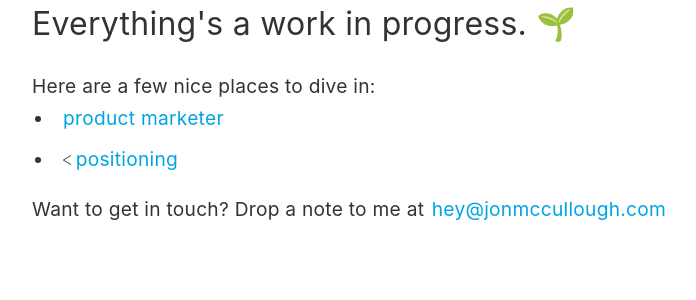
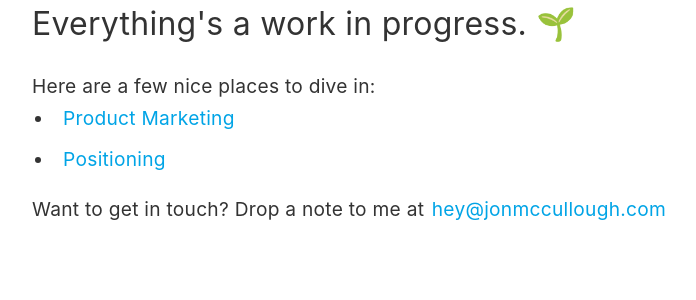
Before and after one commit to jonmccull/digital-garden, a Jekyll site: the page built from _pages/index-page.md, in a window 1280 px wide. Shown: the part 350-650 px from the top of the page, without its empty margins (288-984 px from the left). Built offline with Jekyll 4.4.1, drawn with Linux system fonts in a browser that asks for light colours.

Commit message:
Fix typos on index page, garden page list

```diff
--- a/_pages/index-page.md
+++ b/_pages/index-page.md
@@ -13,8 +13,8 @@ excerpt: Jon McCullough is a Canadian product marketer based in Norway. Welcome
   <p class="hero-title" style="padding-top: 20px;">Everything's a work in progress. 🌱</p>
 
   Here are a few nice places to dive in:
-  <li><a class="internal-link" href="/product-marketing/">product marketer</a></li>
-  <li><<a class="internal-link" href="/positioning">positioning</a></li>
+  <li><a class="internal-link" href="/product-marketing/">Product Marketing</a></li>
+  <li><a class="internal-link" href="/positioning">Positioning</a></li>
 
   <p>Want to get in touch? Drop a note to me at <a href="mailto:hey@jonmccullough.com?subject=Hey there">hey@jonmccullough.com</a></p>
 </div>
```
